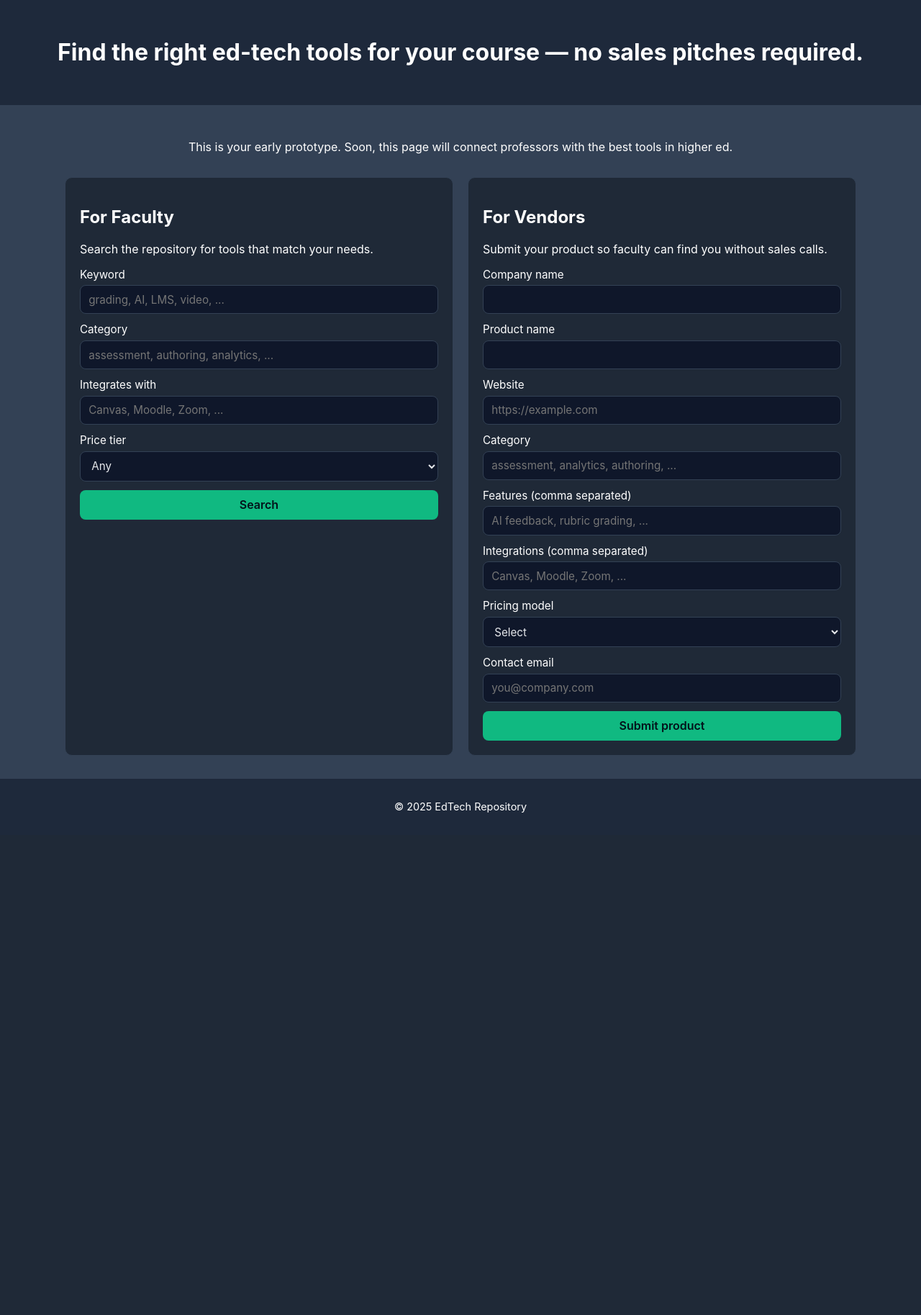
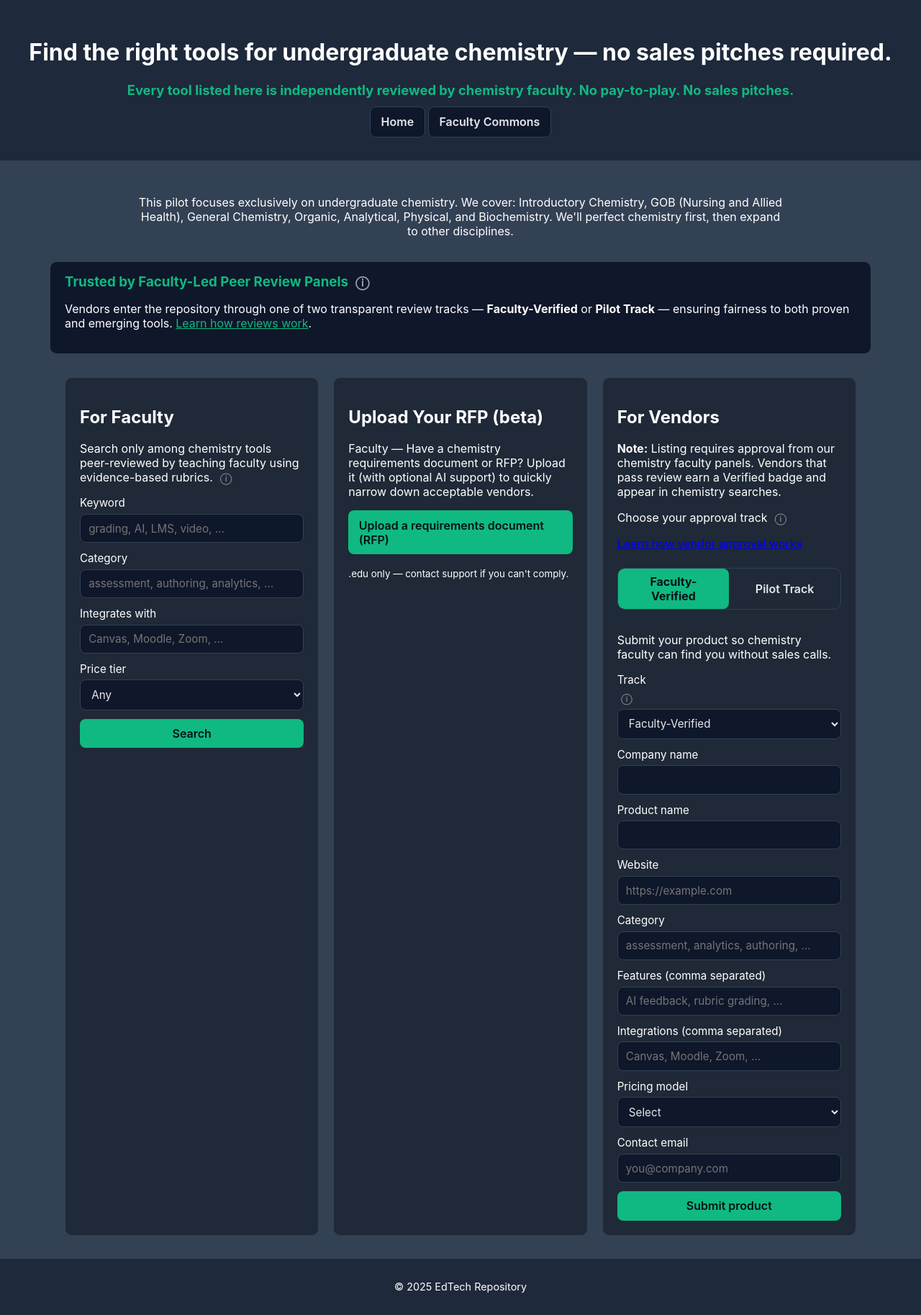
Before and after one commit to DeepFriedTurkey441/ed_tech_repo, a FastAPI app: page / in a window 1280 px wide. Shown: the whole page at 72% size. Before the commit the page ends 1129 px from the top, so only its background shows below. Run offline with FastAPI, Linux system fonts and the light colour scheme.

Commit message:
Chemistry-focused UI, two-track approval, tooltips, Faculty Commons, vendor page scaffolding

```diff
--- a/main.py
+++ b/main.py
@@ -18,6 +18,10 @@ app.mount("/static", StaticFiles(directory="static"), name="static")
 
 # Point to the 'templates' folder
 templates = Jinja2Templates(directory="templates")
+# Simple util for slugs
+def slugify(text: str) -> str:
+    return "".join(ch.lower() if ch.isalnum() else "-" for ch in text).strip("-")
+
 
 # Define the homepage route
 @app.get("/", response_class=HTMLResponse)
@@ -107,13 +111,19 @@ async def search(
 
     # Soft gate: show up to 3 results to anonymous users, then prompt signup
     visible_results = results[:3]
-    items_html = "".join(
-        f"<li><strong>{r['product_name']}</strong> by {r['company_name']} — "
-        f"<a href='{r['website']}' target='_blank' rel='noopener'>site</a> | "
-        f"Category: {r.get('category','')} | Pricing: {r.get('pricing_model','')}" \
-        f"<br><small>Integrations: {', '.join(r.get('integrations', []))}</small>" \
-        f"</li>" for r in visible_results
-    )
+    items = []
+    for r in visible_results:
+        slug = slugify(r.get("product_name", "vendor"))
+        item = (
+            f"<li><strong>{r['product_name']}</strong> by {r['company_name']} — "
+            f"<a href='{r['website']}' target='_blank' rel='noopener'>site</a> | "
+            f"<a href='/vendors/{slug}'>details</a> | "
+            f"Category: {r.get('category','')} | Pricing: {r.get('pricing_model','')}"
+            f"<br><small>Integrations: {', '.join(r.get('integrations', []))}</small>"
+            f"</li>"
+        )
+        items.append(item)
+    items_html = "".join(items)
 
     if not items_html:
         items_html = "<li>No matches yet. Vendors: submit your product so it can be found.</li>"
@@ -161,6 +171,12 @@ async def combined_import(request: Request):
     return templates.TemplateResponse("import.html", {"request": request})
 
 
+@app.get("/rfp/upload", response_class=HTMLResponse)
+async def rfp_upload(request: Request):
+    # Prototype page for uploading RFPs (UI only, no backend yet)
+    return templates.TemplateResponse("rfp_upload.html", {"request": request})
+
+
 @app.post("/vendor/import/preview", response_class=HTMLResponse)
 async def vendor_import_preview(request: Request, source_url: str = Form(...)):
     url = source_url.strip()
@@ -202,6 +218,40 @@ async def vendor_import_preview(request: Request, source_url: str = Form(...)):
     }
 
     return templates.TemplateResponse("vendor_preview.html", {"request": request, **draft})
+
+
+@app.get("/faculty-commons", response_class=HTMLResponse)
+async def faculty_commons(request: Request):
+    return templates.TemplateResponse("faculty_commons.html", {"request": request})
+
+
+@app.get("/vendors/{slug}", response_class=HTMLResponse)
+async def vendor_detail(request: Request, slug: str):
+    # Try to find vendor by slug from local ndjson; fall back to a demo
+    vendor = None
+    if VENDOR_NDJSON.exists():
+        with VENDOR_NDJSON.open("r", encoding="utf-8") as f:
+            for line in f:
+                try:
+                    item = json.loads(line)
+                except json.JSONDecodeError:
+                    continue
+                if slugify(item.get("product_name", "")) == slug:
+                    vendor = item
+                    break
+    if vendor is None:
+        vendor = {
+            "company_name": "Demo Company",
+            "product_name": "Demo Vendor",
+            "website": "https://example.com",
+            "category": "",
+            "integrations": [],
+        }
+    tab = request.query_params.get("tab", "overview")
+    return templates.TemplateResponse(
+        "vendor_detail.html",
+        {"request": request, "vendor": vendor, "tab": tab, "slug": slug},
+    )
 
 
 @app.post("/faculty/manual", response_class=HTMLResponse)
--- a/static/style.css
+++ b/static/style.css
@@ -10,6 +10,14 @@ body {
   header {
     background-color: #1e293b; /* darker slate */
     padding: 2rem 1rem;
+  }
+
+  .subhead {
+    font-weight: 700;
+    font-size: 1.15rem;
+    color: #10b981; /* emerald accent */
+    margin: .5rem auto 0 auto;
+    max-width: 1100px;
   }
 
   main {
@@ -28,6 +36,88 @@ body {
     max-width: 1100px;
     margin: 0 auto;
   }
+
+  .trust-banner {
+    background: #0f172a;
+    border: 1px solid #334155;
+    border-radius: 10px;
+    padding: 1rem 1.25rem;
+    max-width: 1100px;
+    margin: 0 auto 2rem auto;
+    text-align: left;
+  }
+
+  .trust-banner h3 {
+    margin: 0 0 .4rem 0;
+    color: #10b981;
+  }
+
+  .trust-banner a {
+    color: #10b981;
+    text-decoration: underline;
+  }
+
+  .muted {
+    color: #9ca3af;
+  }
+
+  /* Segmented control */
+  .segmented {
+    display: inline-grid;
+    grid-template-columns: 1fr 1fr;
+    border: 1px solid #334155;
+    border-radius: 10px;
+    overflow: hidden;
+    margin: .5rem 0 1rem 0;
+  }
+  .segmented button {
+    background: transparent;
+    color: #e5e7eb;
+    border: none;
+    padding: .5rem .9rem;
+    cursor: default;
+  }
+  .segmented button.active {
+    background: #10b981;
+    color: #03121a;
+    font-weight: 700;
+  }
+
+  /* Tooltip */
+  .tooltip { position: relative; display: inline-block; margin-left: .35rem; }
+  .tooltip .icon { color: #9ca3af; cursor: help; }
+  .tooltip .tooltip-content {
+    display: none;
+    position: absolute;
+    left: 50%;
+    transform: translateX(-50%);
+    bottom: calc(100% + 8px);
+    background: #111827;
+    color: #fff;
+    border: 1px solid #374151;
+    border-radius: 8px;
+    padding: .6rem .7rem;
+    max-width: 320px;
+    text-align: left;
+    font-size: .9rem;
+    line-height: 1.3;
+    z-index: 1000;
+    box-shadow: 0 6px 18px rgba(0,0,0,.35);
+    white-space: normal;
+  }
+  .tooltip:hover .tooltip-content { display: block !important; }
+
+  /* Show on focus for touch devices */
+  @media (hover: none) {
+    .tooltip:focus-within .tooltip-content { display: block; }
+  }
+
+  .tooltip .tooltip-content .tooltip-list {
+    margin: .4rem 0 0 1.1rem;
+    padding: 0;
+    list-style: disc;
+  }
+  .tooltip .tooltip-content .tooltip-list li { margin: .2rem 0; }
 
   .card {
     background: #1f2937;
--- a/templates/index.html
+++ b/templates/index.html
@@ -3,22 +3,42 @@
 <head>
     <meta charset="UTF-8">
     <title>EdTech Repository</title>
-    <link rel="stylesheet" href="/static/style.css">
+    <link rel="stylesheet" href="/static/style.css?v=20251107-2">
 </head>
 <body>
     <header>
-        <h1>Find the right ed-tech tools for your course — no sales pitches required.</h1>
+        <h1>Find the right tools for undergraduate chemistry — no sales pitches required.</h1>
+        <p class="subhead">Every tool listed here is independently reviewed by chemistry faculty. No pay-to-play. No sales pitches.</p>
+        <nav style="margin-top:.75rem;">
+            <a href="/" class="btn" style="background:#0f172a; color:#e5e7eb; border:1px solid #334155;">Home</a>
+            <a href="/faculty-commons" class="btn" style="background:#0f172a; color:#e5e7eb; border:1px solid #334155;">Faculty Commons</a>
+        </nav>
     </header>
 
     <main>
         <section class="intro">
-            <p>This is your early prototype. Soon, this page will connect professors with the best tools in higher ed.</p>
+            <p>This pilot focuses exclusively on undergraduate chemistry. We cover: Introductory Chemistry, GOB (Nursing and Allied Health), General Chemistry, Organic, Analytical, Physical, and Biochemistry. We'll perfect chemistry first, then expand to other disciplines.</p>
+        </section>
+
+        <section class="trust-banner">
+            <h3>Trusted by Faculty-Led Peer Review Panels
+                <span class="tooltip" tabindex="0">
+                    <span class="icon">ⓘ</span>
+                    <div class="tooltip-content">Panels consist of verified instructors who evaluate each tool using transparent rubrics. Vendors can’t pay for placement.</div>
+                </span>
+            </h3>
+            <p>Vendors enter the repository through one of two transparent review tracks — <strong>Faculty-Verified</strong> or <strong>Pilot Track</strong> — ensuring fairness to both proven and emerging tools. <a href="/trust">Learn how reviews work</a>.</p>
         </section>
 
         <section class="grid">
             <div class="card">
                 <h2>For Faculty</h2>
-                <p>Search the repository for tools that match your needs.</p>
+                <p>Search only among chemistry tools peer-reviewed by teaching faculty using evidence-based rubrics.
+                    <span class="tooltip" tabindex="0">
+                        <span class="icon">ⓘ</span>
+                        <span class="tooltip-content">Tools marked “Faculty-Verified” have real classroom use and full reviews. Tools marked “Pilot” are undergoing time-limited classroom trials.</span>
+                    </span>
+                </p>
                 <form class="stack" method="get" action="/search">
                     <label>
                         Keyword
@@ -46,9 +66,39 @@
             </div>
 
             <div class="card">
+                <h2>Upload Your RFP (beta)</h2>
+                <p>Faculty — Have a chemistry requirements document or RFP? Upload it (with optional AI support) to quickly narrow down acceptable vendors.</p>
+                <p><a class="btn" href="/rfp/upload">Upload a requirements document (RFP)</a></p>
+                <p><small>.edu only — contact support if you can't comply.</small></p>
+            </div>
+
+            <div class="card">
                 <h2>For Vendors</h2>
-                <p>Submit your product so faculty can find you without sales calls.</p>
+                <p><strong>Note:</strong> Listing requires approval from our chemistry faculty panels. Vendors that pass review earn a Verified badge and appear in chemistry searches.</p>
+                <p>Choose your approval track
+                    <span class="tooltip" tabindex="0">
+                        <span class="icon">ⓘ</span>
+                        <span class="tooltip-content">Two ways to join:<br>• <strong>Faculty-Verified</strong> — for tools already used in chemistry courses and reviewed by instructors.<br>• <strong>Pilot Track</strong> — for new tools offering classroom trials reviewed after pilot results.</span>
+                    </span>
+                </p>
+                <p class="muted"><a href="/approval">Learn how vendor approval works</a></p>
+                <div class="segmented" aria-label="Select vendor track (non-functional prototype)">
+                    <button type="button" class="active" aria-pressed="true">Faculty-Verified</button>
+                    <button type="button" aria-pressed="false">Pilot Track</button>
+                </div>
+                <p>Submit your product so chemistry faculty can find you without sales calls.</p>
                 <form class="stack" method="post" action="/vendor">
+                    <label>
+                        Track
+                        <span class="tooltip" tabindex="0">
+                            <span class="icon">ⓘ</span>
+                            <div class="tooltip-content">Select the path that fits your current adoption stage.</div>
+                        </span>
+                        <select name="track" required>
+                            <option value="faculty_verified">Faculty-Verified</option>
+                            <option value="pilot">Pilot Track</option>
+                        </select>
+                    </label>
                     <label>
                         Company name
                         <input type="text" name="company_name" required>
```
Also changed, not shown: docs/requirements.md (+56 -0 lines), templates/faculty_commons.html (added, +15 -0 lines), templates/rfp_upload.html (added, +55 -0 lines), templates/vendor_detail.html (added, +63 -0 lines), 1 other file.
